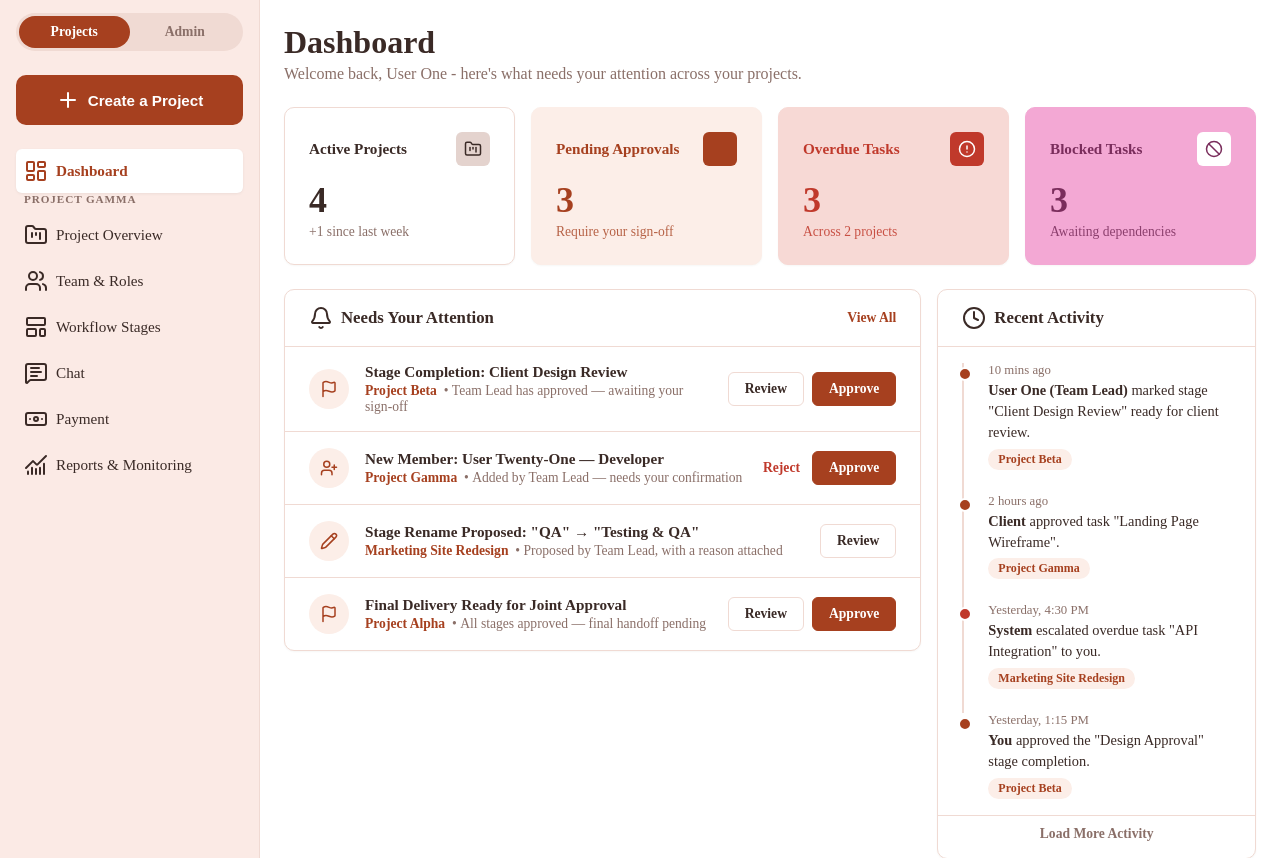
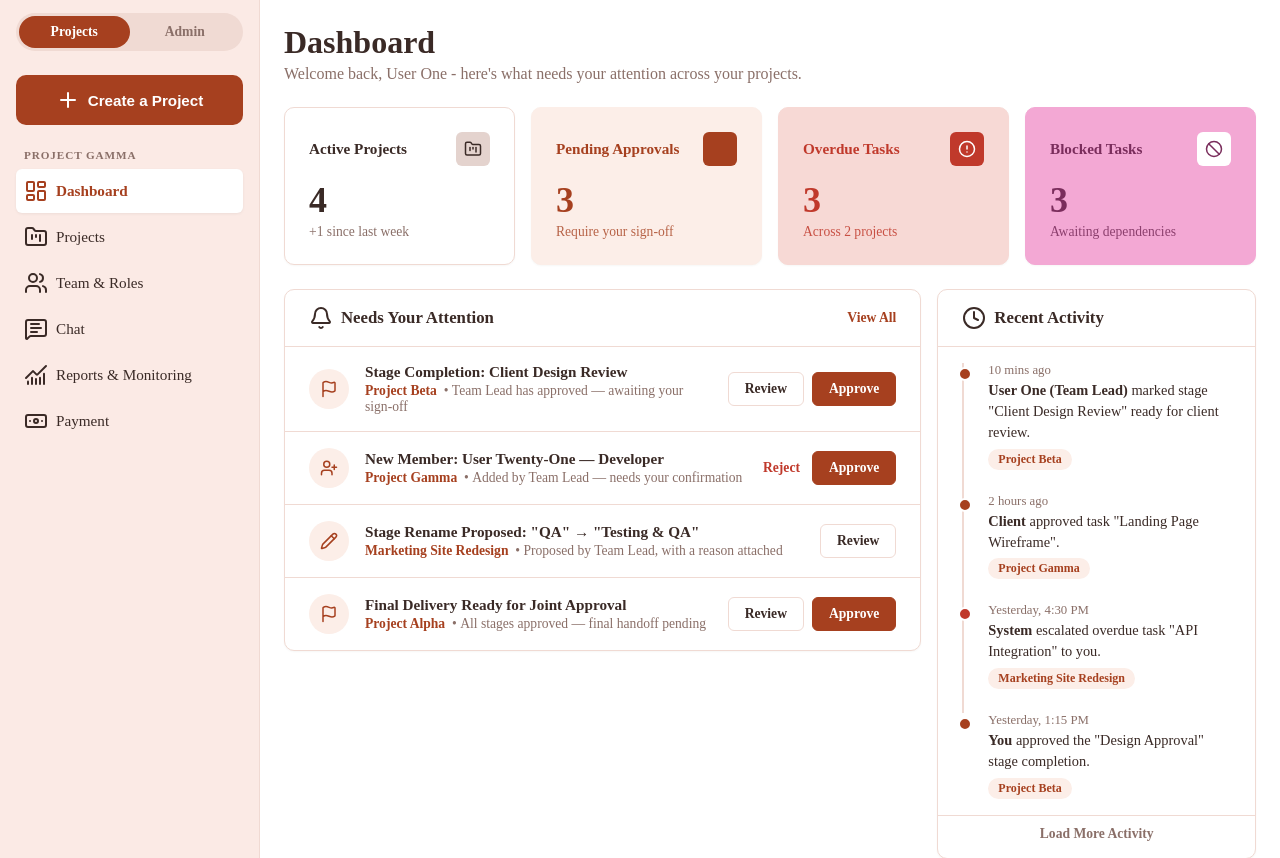
Before and after one commit to Gayantha-ucsc/Dev-Flow, a PHP site: page /dev-flow/public/dashboard in a window 1280 px wide. Shown: the part 65-923 px from the top of the page. Run offline with PHP 8.4, Linux system fonts and the light colour scheme; the visitor is signed in with stand-in values (Sample User, id 1).

Commit message:
Refactor sidebar navigation and update project roles; add new icons for improved UI

```diff
--- a/app/views/partials/sidebar.php
+++ b/app/views/partials/sidebar.php
@@ -52,10 +52,6 @@ if ($hasProject) {
         <div class="sidebar__spacer"></div>
 
         <div class="sidebar__footer">
-            <a href="<?= url('/dashboard') ?>" class="sidebar__nav-item">
-                <?= renderIcon('arrow-left') ?>
-                <span>Back to projects</span>
-            </a>
             <a href="<?= url('/settings') ?>" class="sidebar__nav-item">
                 <?= renderIcon('settings') ?>
                 <span>Settings</span>
@@ -69,18 +65,22 @@ if ($hasProject) {
             <span>Create a Project</span>
         </button>
 
+        <?php if ($hasProject): ?>
+            <div class="sidebar__section-label">
+                <?= htmlspecialchars(strtoupper($currentProjectName)) ?>
+            </div>
+        <?php endif; ?>
+
         <nav class="sidebar__nav">
             <a href="<?= url('/dashboard') ?>" class="sidebar__nav-item <?= $route === '/dashboard' ? 'is-active' : '' ?>">
                 <?= renderIcon('dashboard') ?>
                 <span>Dashboard</span>
             </a>
-        </nav>
-
-        <?php if ($hasProject): ?>
-            <div class="sidebar__section-label">
-                <?= htmlspecialchars(strtoupper($currentProjectName)) ?>
-            </div>
-            <nav class="sidebar__nav">
+            <a href="<?= url('/projects') ?>" class="sidebar__nav-item <?= $route === '/projects' ? 'is-active' : '' ?>">
+                <?= renderIcon('folder') ?>
+                <span>Projects</span>
+            </a>
+            <?php if ($hasProject): ?>
                 <?php foreach ($visibleProjectItems as $item): ?>
                     <a href="<?= sidebarHref($item['href'], $currentProjectId) ?>"
                        class="sidebar__nav-item <?= $route === str_replace('{id}', (string) $currentProjectId, $item['href']) ? 'is-active' : '' ?>">
@@ -88,8 +88,8 @@ if ($hasProject) {
                         <span><?= htmlspecialchars($item['label']) ?></span>
                     </a>
                 <?php endforeach; ?>
-            </nav>
-        <?php endif; ?>
+            <?php endif; ?>
+        </nav>
 
         <div class="sidebar__spacer"></div>
 
--- a/config/nav.php
+++ b/config/nav.php
@@ -5,21 +5,9 @@
 return [
     'project' => [
         [
-            'label' => 'Project Overview',
-            'icon'  => 'folder',
-            'href'  => '/projects/{id}',
-            'roles' => ['manager', 'team_lead', 'developer', 'designer'],
-        ],
-        [
             'label' => 'Team & Roles',
             'icon'  => 'team',
             'href'  => '/team',
-            'roles' => ['manager', 'team_lead'],
-        ],
-        [
-            'label' => 'Workflow Stages',
-            'icon'  => 'layout-template',
-            'href'  => '/projects/{id}',
             'roles' => ['manager', 'team_lead'],
         ],
         [
@@ -48,6 +36,12 @@ return [
             'roles' => ['manager', 'team_lead', 'developer', 'designer', 'client'],
         ],
         [
+            'label' => 'Reports & Monitoring',
+            'icon'  => 'reports',
+            'href'  => '/reports',
+            'roles' => ['manager', 'team_lead'],
+        ],
+        [
             'label' => 'Payment',
             'icon'  => 'payment',
             'href'  => '/payment',
@@ -60,12 +54,6 @@ return [
             'href'  => '/payment',
             'roles' => ['client'],
         ],
-        [
-            'label' => 'Reports & Monitoring',
-            'icon'  => 'reports',
-            'href'  => '/reports',
-            'roles' => ['manager', 'team_lead'],
-        ],
     ],
 
     'admin' => [
```
Also changed, not shown: public/assets/icons/chevron-right.svg (added), public/assets/icons/trending-up.svg (added).
